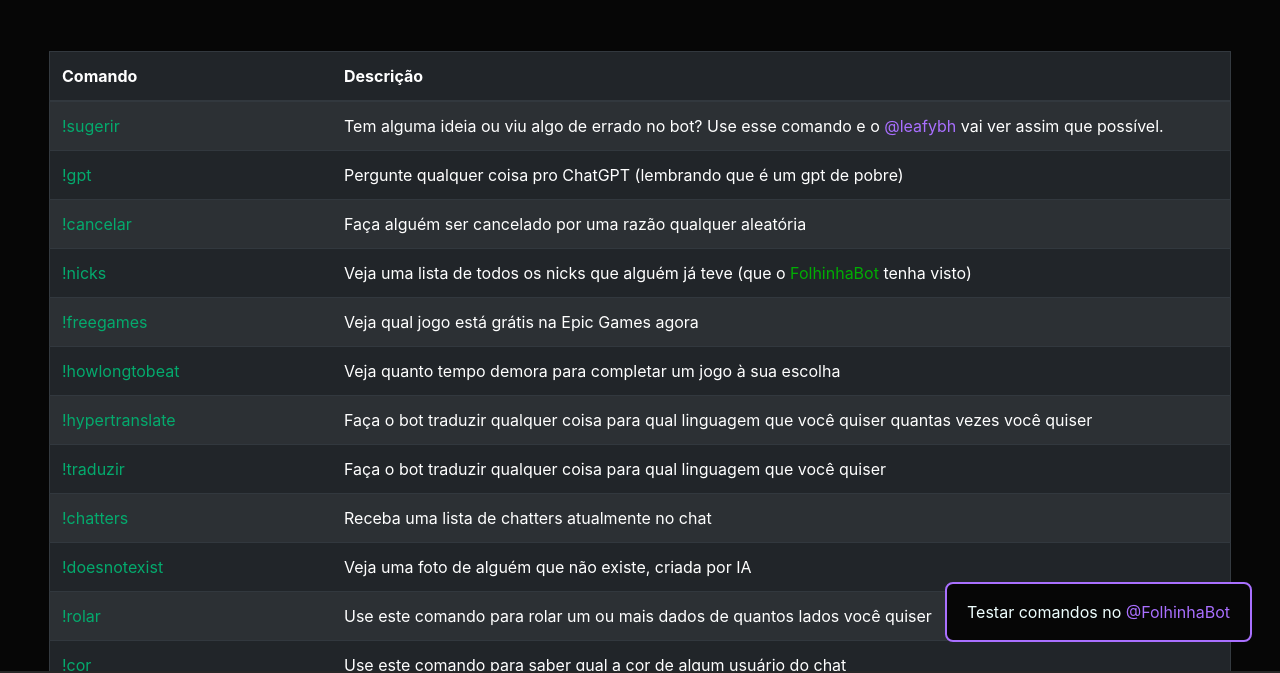
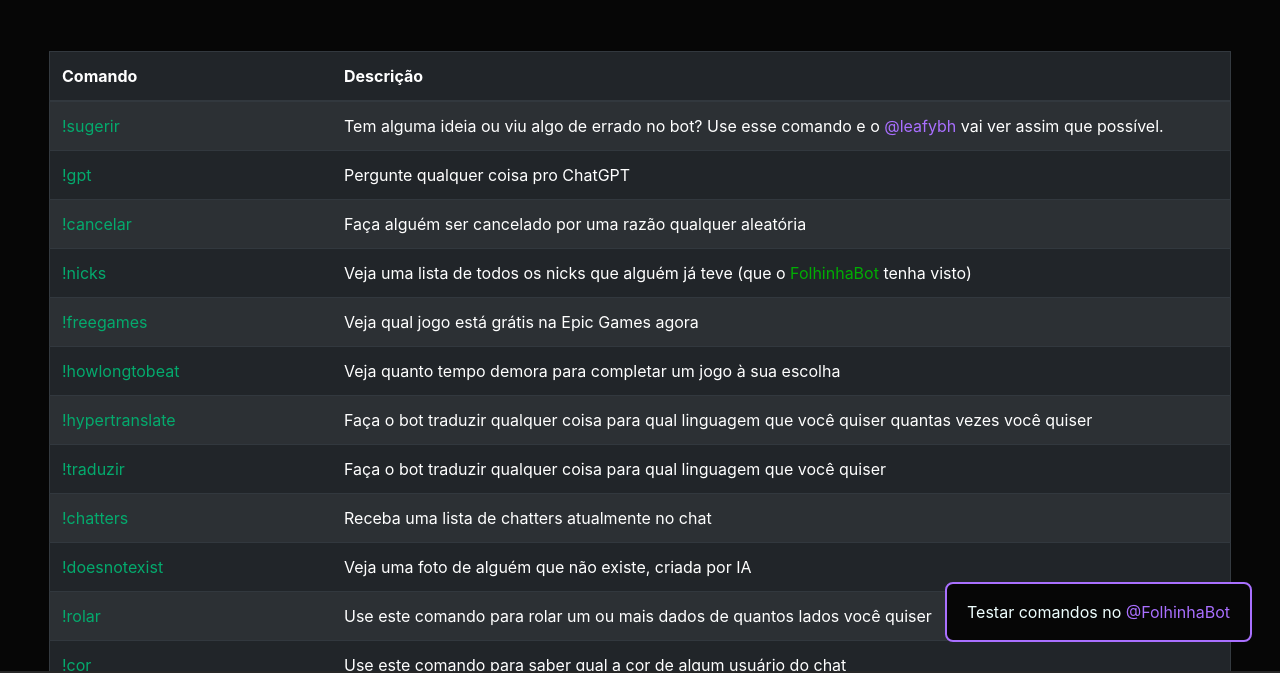
Before and after one commit to FolhinhaBot/FolhinhaBot.github.io, a plain HTML site: page comandos.html in a window 1280 px wide. Shown: the part 73-746 px from the top of the page. Drawn offline with Linux system fonts and the light colour scheme.

Commit message:
gpt pago yippie

```diff
--- a/comandos.html
+++ b/comandos.html
@@ -352,7 +352,7 @@
                     </tr>
                     <tr >
                         <td style="color: #04AA6D;">!gpt</td>
-                        <td>Pergunte qualquer coisa pro ChatGPT (lembrando que é um gpt de pobre)</td>
+                        <td>Pergunte qualquer coisa pro ChatGPT</td>
                     </tr>
                     <tr >
                         <td style="color: #04AA6D;">!cancelar</td>
```
